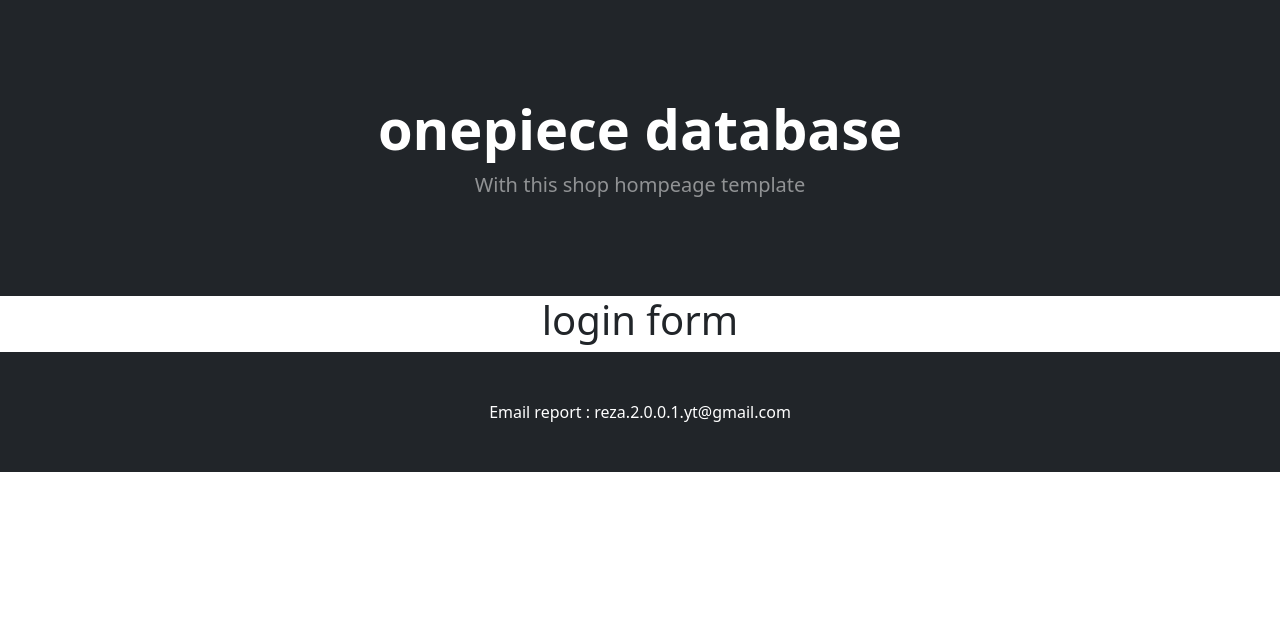
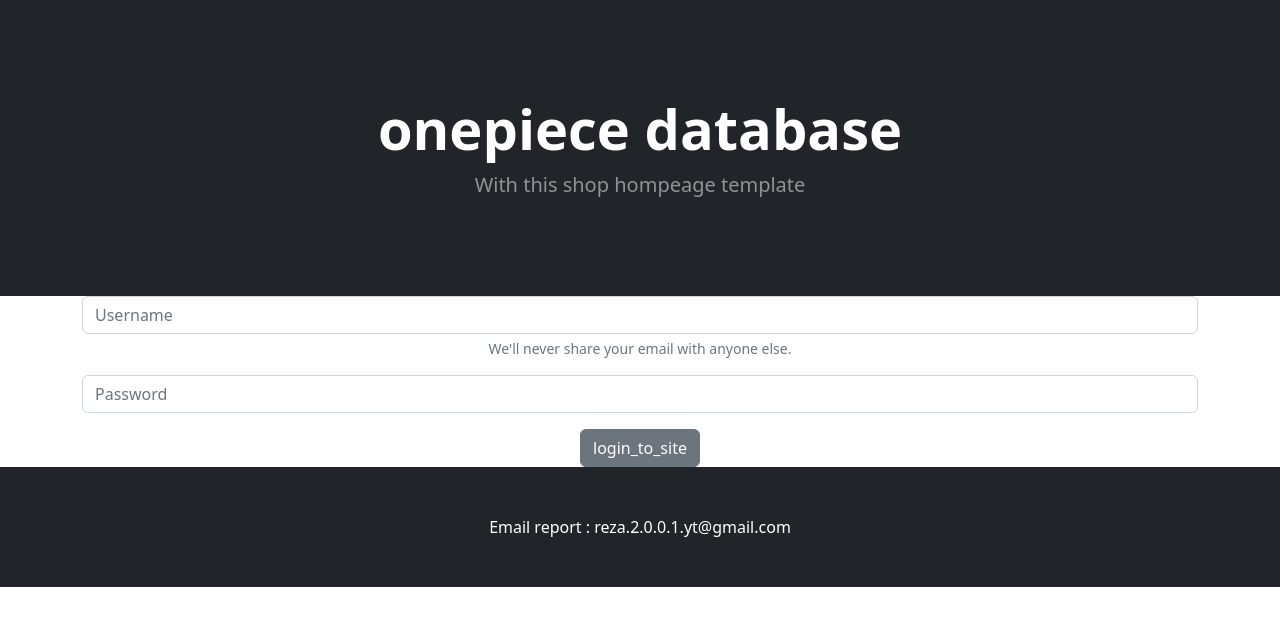
Before and after one commit to Amirrezasetayesh/way_of_the_django, a Django app: template part_one/templates/login.html in a window 1280 px wide. Shown: the part 57-683 px from the top of the page. Run offline with Django 3.2, Linux system fonts and the light colour scheme; the template is opened without the code that fills it, so the values that code supplies are empty; some libraries are stand-ins or nearby versions.

Commit message:
just i add one form to login page

```diff
--- a/part_one/templates/login.html
+++ b/part_one/templates/login.html
@@ -16,7 +16,19 @@
     <div class="row">
         <center>
             <div calss="col-4">
-              <h1>login form</h1>
+              <form>
+
+              <div class="mb-3">
+
+                <input type="text" class="form-control" name="username" placeholder="Username">
+                <div id="emailHelp" class="form-text">We'll never share your email with anyone else.</div>
+              </div>
+              <div class="mb-3">
+
+                <input type="password" class="form-control" name="password"  placeholder="Password">
+              </div>
+              <button type="submit" class="btn btn-secondary">login_to_site</button>
+            </form>
              </div>
         </center>
     </div>
```
Also changed, not shown: db.sqlite3.
